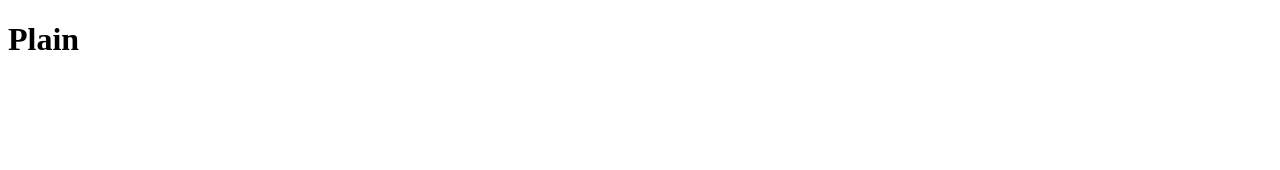
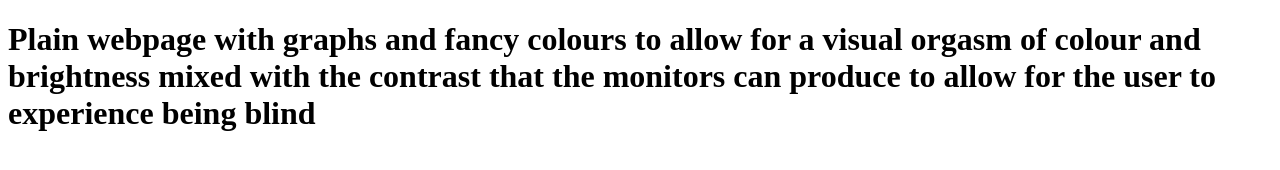
Before and after one commit to umfhero/PP-PersonalProject, a plain HTML site: page index.html in a window 1280 px wide. Drawn offline with Linux system fonts and the light colour scheme.

Commit message:
Changed title
Changed the title for index to allow for a more user friendly experience.

```diff
--- a/index.html
+++ b/index.html
@@ -7,6 +7,6 @@
     <title>Document</title>
 </head>
 <body>
-    <h1>Plain</h1>
+    <h1>Plain webpage with graphs and fancy colours to allow for a visual orgasm of colour and brightness mixed with the contrast that the monitors can produce to allow for the user to experience being blind</h1>
 </body>
 </html>
```
